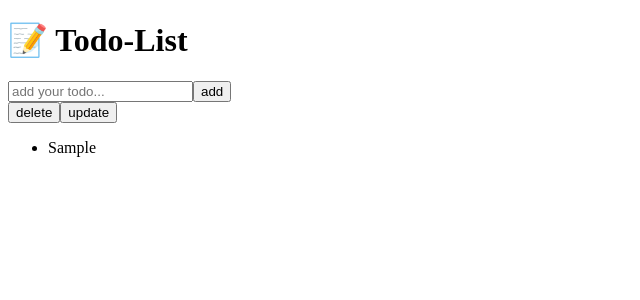
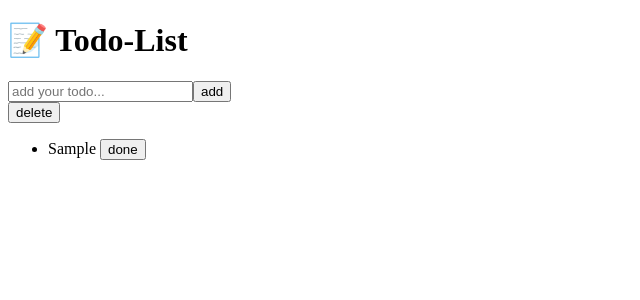
Before and after one commit to yyujjin/React_Todolist_Study, a React (Create React App) app: page / in a window 1280 px wide. Both pictures are taken after typing "Sample" into the empty fields and a click on the button "add". Shown: the top 300 px of the page, without its empty margins (0-640 px from the left). Built offline with nearby package versions, Linux system fonts and the light colour scheme.

Commit message:
✨ done 버튼 클릭하면 취소선 생기는 로직 생성

```diff
--- a/src/projects/todo-list/App.js
+++ b/src/projects/todo-list/App.js
@@ -7,7 +7,6 @@ function App() {
   const addTodoAndResetInput = () => {
     setTodos([...todos, todo]);
     setTodo("");
-    console.log("배열 값 : ", todos);
   };
 
   return (
@@ -24,9 +23,8 @@ function App() {
         <button>delete</button>
         {/* <!-- update벙튼을 누르면 todo변수 값 옆에 todo1 -> todo1 - 완료 -->
       <!-- todo1 - 완료 이 상태에서 다시 업데이트를 누르면 하이픈 완료 글자가 사라짐  --> */}
-        <button>update</button>
       </div>
-      <List todos={todos} />
+      <List todos={todos} setTodos={setTodos} />
     </>
   );
 }
@@ -44,11 +42,18 @@ function AddTodo({ todo, setTodo, addTodoAndResetInput }) {
   );
 }
 
-//배열받아서 for 돌려서 만들기
-function List({ todos }) {
+function List({ todos, setTodos }) {
+  const updateTodoStatus = (index) => {
+    const newTodos = [...todos];
+    newTodos[index] = <s>{newTodos[index]}</s>; //취소선으로
+    setTodos(newTodos);
+  };
+
   const makeList = () => {
     return todos.map((todo, index) => (
-      <li key={index}>{todo}</li> // JSX 반환
+      <li key={index}>
+        {todo} <button onClick={() => updateTodoStatus(index)}>done</button>
+      </li>
     ));
   };
   return <ul>{makeList()}</ul>;
```
